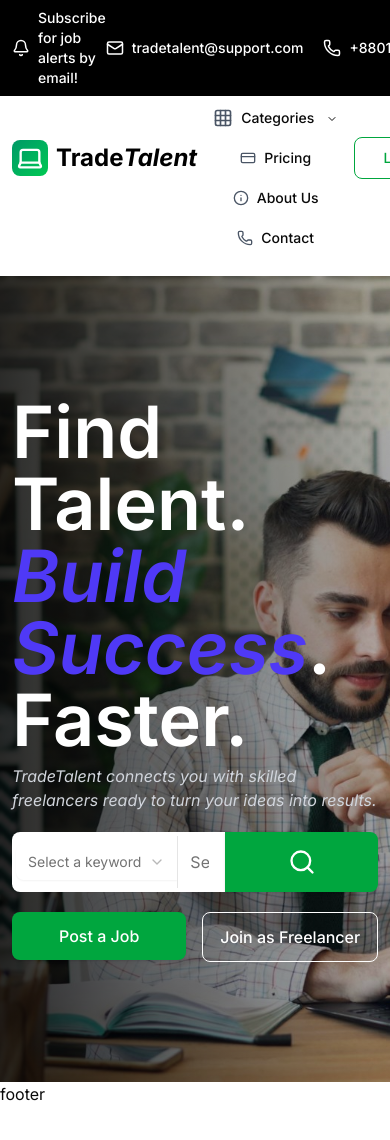
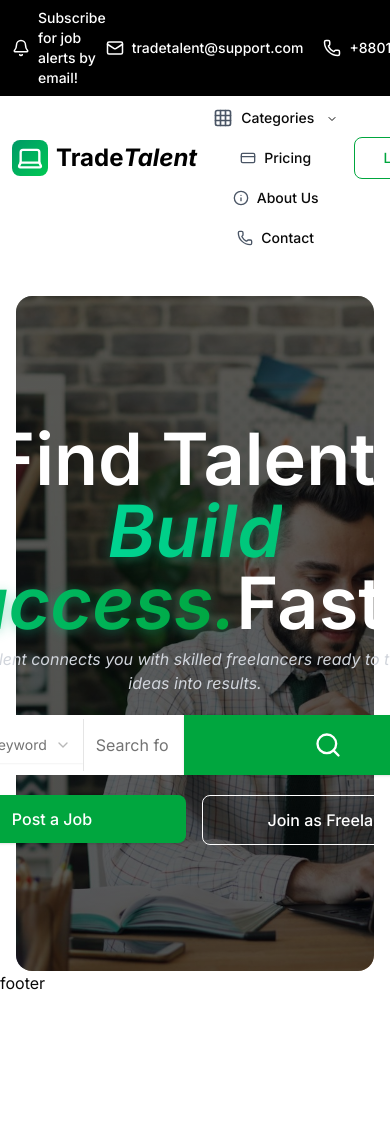
Before and after one commit to nhmnazmul22/tradetalent-client, a React (Vite) app: page / in a window 390 px wide. Shown: the top 1140 px of the page. After the commit the page ends 995 px from the top, so only its background shows below. Built offline with nearby package versions, Linux system fonts and the light colour scheme.

Commit message:
refactor Hero component layout and styling for improved responsiveness

```diff
--- a/src/components/Hero/Hero.jsx
+++ b/src/components/Hero/Hero.jsx
@@ -7,18 +7,12 @@ import { fadeInUp, staggerContainer } from "@/lib/motionVariants";
 
 const Hero = () => {
   return (
-    <section
-      className={`relative min-h-[95vh] h-full py-10 bg-[url(/images/hero-bg-2.jpg)] dark:bg-[url(/images/hero-bg.jpg)] bg-center bg-cover bg-no-repeat bg-blend-soft-light dark:scale-x-[-1] `}
+    <section className="px-4">
+      <div
+        className={`relative main-container mt-5 rounded-2xl min-h-[80vh] h-full bg-[url(/images/hero-bg-2.jpg)] dark:bg-[url(/images/hero-bg.jpg)] bg-center bg-cover bg-no-repeat bg-blend-soft-light dark:scale-x-[-1] flex justify-center items-center text-center`}
       >
-      <div class="absolute inset-0 bg-linear-to-r  from-black/80 to-black/20"></div>
-      <figure className="absolute bottom-[-130px] left-0 z-10 w-full dark:scale-x-[-1] ">
-        <img
-          src={WaveIllustration}
-          alt="Bg wave"
-          className="w-full object-cover"
-        />
-      </figure>
-      <div className="main-container relative z-20 dark:scale-x-[-1]">
+        <div class="absolute inset-0 bg-linear-to-r  from-black/60 to-black/60 rounded-2xl"></div>
+        <div className="relative z-20 dark:scale-x-[-1]">
           <motion.div
             variants={staggerContainer}
             initial="start"
@@ -31,7 +25,9 @@ const Hero = () => {
               className="text-7xl font-semibold text-white mb-2"
             >
               Find Talent.{" "}
-            <span className="text-indigo-600 italic">Build Success</span>.
+              <span className="bg-linear-to-r from-emerald-400 to-green-600 bg-clip-text text-transparent italic drop-shadow-[0_2px_6px_rgba(16,185,129,0.4)]">
+                Build Success.
+              </span>
               Faster.
             </motion.h1>
             <motion.p
@@ -39,8 +35,8 @@ const Hero = () => {
               transition={{ duration: 0.6 }}
               className="text-base text-gray-300 mb-5 italic"
             >
-            TradeTalent connects you with skilled freelancers ready to turn your
-            ideas into results.
+              TradeTalent connects you with skilled freelancers ready to turn
+              your ideas into results.
             </motion.p>
             <motion.div variants={fadeInUp} transition={{ duration: 0.6 }}>
               <SearchBar></SearchBar>
@@ -48,7 +44,7 @@ const Hero = () => {
             <motion.div
               variants={fadeInUp}
               transition={{ duration: 0.6 }}
-            className="flex gap-4 mt-5"
+              className="flex gap-4 mt-5 justify-center"
             >
               <Button className="px-8 py-6 text-base">Post a Job</Button>
               <Button
@@ -60,6 +56,7 @@ const Hero = () => {
             </motion.div>
           </motion.div>
         </div>
+      </div>
     </section>
   );
 };
```
Lines whose indentation alone changed are shown as unchanged.
